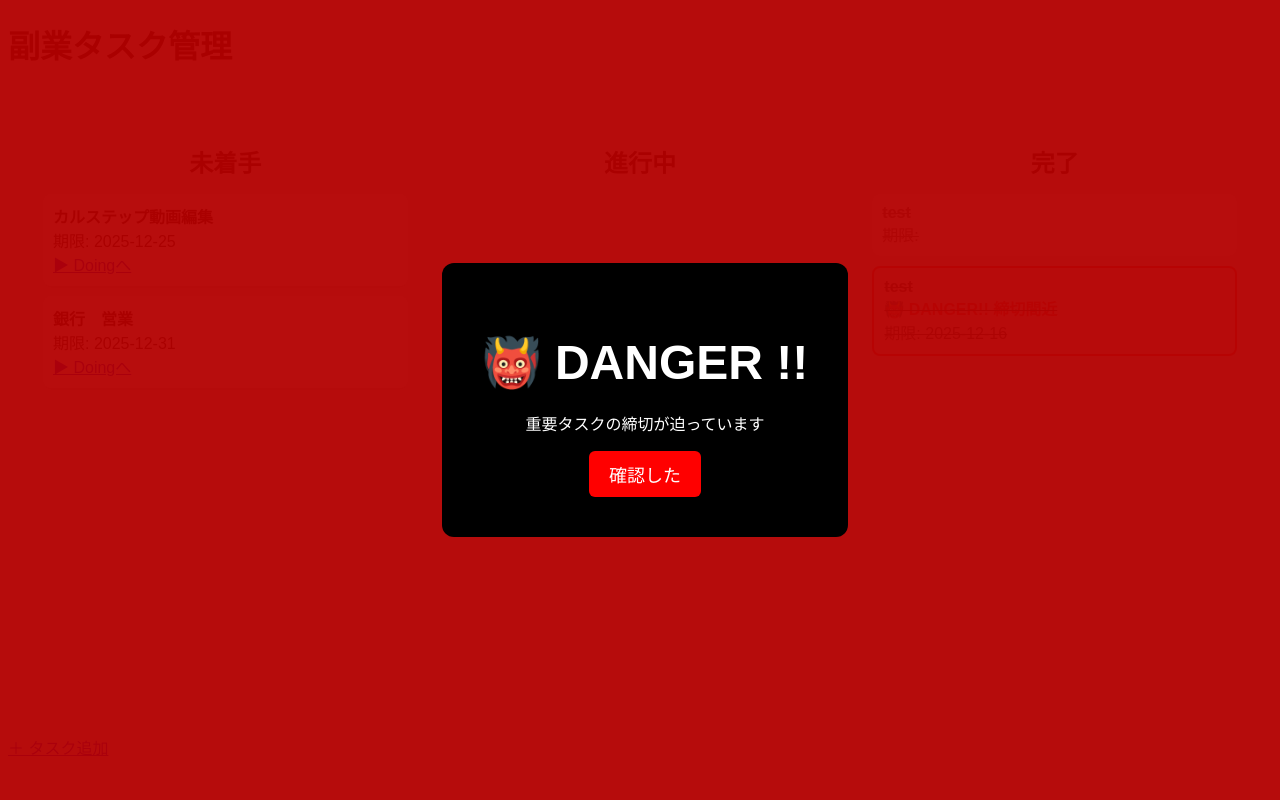
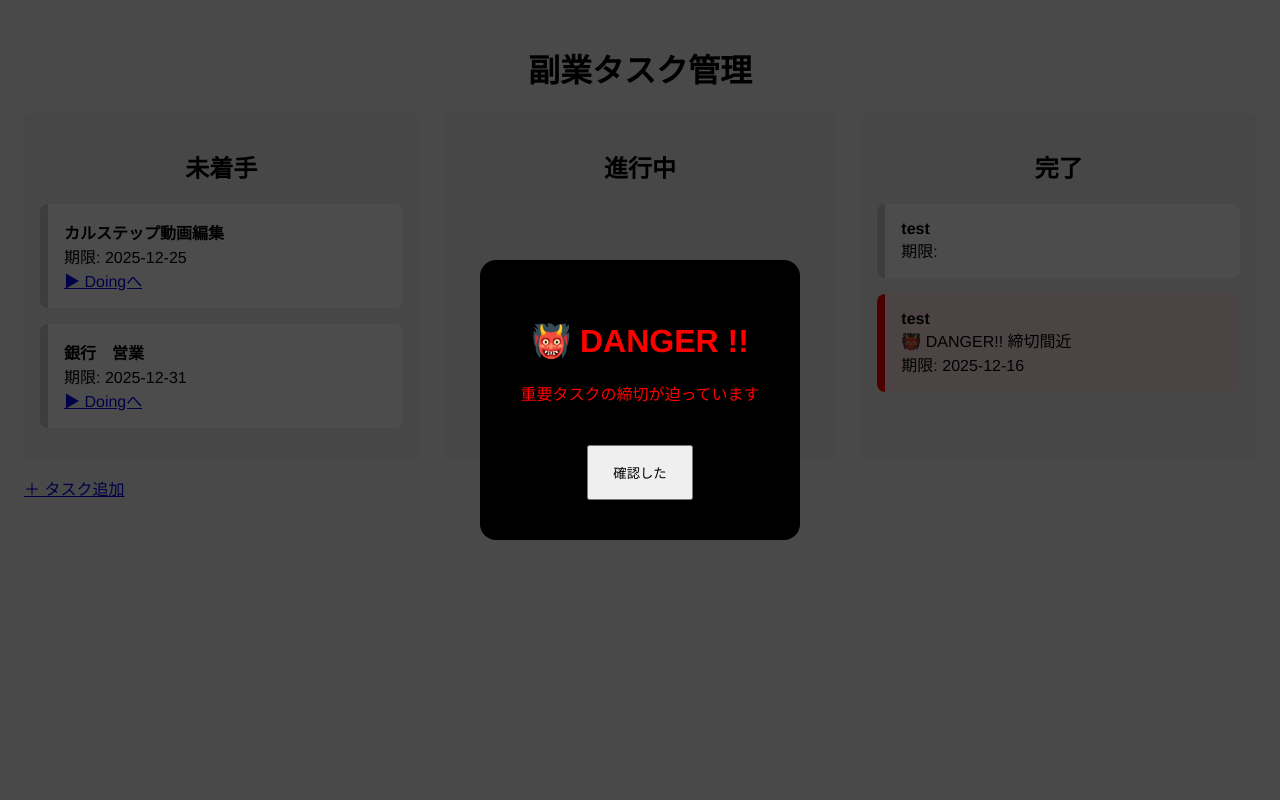
Before and after one commit to primaveratraveler-glitch/taskmanagement, a Flask app: page / in a window 1280 px wide. Run offline with Flask 3, Linux system fonts and the light colour scheme; data comes from the database, SQL or seed files in the repository.

Commit message:
Update style.css

```diff
--- a/static/style.css
+++ b/static/style.css
@@ -1,124 +1,85 @@
 body {
-  font-family: sans-serif;
+  font-family: "Helvetica", "Arial", sans-serif;
   background: #f5f5f5;
+  margin: 0;
+  padding: 24px;
 }
 
-.task-card {
-  background: #fff;
-  padding: 10px;
-  margin-bottom: 10px;
+h1 {
+  text-align: center;
+}
+
+/* ===== カンバン ===== */
+.kanban {
+  display: flex;
+  gap: 24px;
+}
+
+.column {
+  background: #eee;
+  padding: 16px;
+  width: 33%;
   border-radius: 8px;
 }
 
-/* 危険 */
-.task-card.danger {
-  background: #ffcccc;
-  border: 2px solid red;
-  animation: blink 1s infinite;
-}
-
-.alert-text {
-  color: red;
-  font-weight: bold;
-}
-
-/* 注意 */
-.task-card.warning {
-  background: #fff3cd;
-  border: 2px solid orange;
-}
-
-.warning-text {
-  color: orange;
-}
-
-/* 点滅 */
-@keyframes blink {
-  0% { opacity: 1; }
-  50% { opacity: 0.6; }
-  100% { opacity: 1; }
-}
-
-/* ===== DANGER 全画面 ===== */
-#danger-overlay {
-  position: fixed;
-  top: 0;
-  left: 0;
-  width: 100%;
-  height: 100%;
-  background: rgba(180, 0, 0, 0.95);
-  display: flex;
-  justify-content: center;
-  align-items: center;
-  z-index: 9999;
-}
-
-.danger-box {
-  background: #000;
-  color: #fff;
-  padding: 40px;
-  border-radius: 12px;
-  text-align: center;
-  animation: shake 0.4s infinite;
-}
-
-.danger-box h1 {
-  font-size: 48px;
-  margin-bottom: 20px;
-}
-
-.danger-box button {
-  font-size: 18px;
-  padding: 10px 20px;
-  background: red;
-  color: white;
-  border: none;
-  cursor: pointer;
-  border-radius: 6px;
-}
-
-/* 揺れる演出 */
-@keyframes shake {
-  0% { transform: translateX(0); }
-  25% { transform: translateX(-5px); }
-  50% { transform: translateX(5px); }
-  75% { transform: translateX(-5px); }
-  100% { transform: translateX(0); }
-}
-
-/* ===== カンバン全体 ===== */
-.kanban {
-  display: flex;
-  gap: 20px;
-  padding: 20px;
-}
-
-/* ===== 各カラム ===== */
-.column {
-  flex: 1;
-  background: #f0f0f0;
-  padding: 15px;
-  border-radius: 10px;
-  min-height: 70vh;
-}
-
-/* カラムタイトル */
 .column h2 {
   text-align: center;
-  margin-bottom: 15px;
 }
 
 /* ===== タスクカード ===== */
 .task-card {
   background: white;
-  padding: 10px;
-  margin-bottom: 10px;
+  padding: 16px;
+  margin-bottom: 16px;
   border-radius: 8px;
-  box-shadow: 0 2px 5px rgba(0,0,0,0.1);
+  border-left: 8px solid #ccc;
 }
 
-/* 完了タスク */
-.column:nth-child(3) .task-card {
-  opacity: 0.6;
-  text-decoration: line-through;
+/* ⚠ WARNING */
+.task-card.warning {
+  border-left-color: orange;
+  background: #fff6e5;
 }
+
+/* 🔥 DANGER */
+.task-card.danger {
+  border-left-color: red;
+  background: #ffe5e5;
+}
+
+/* ===== ボタン ===== */
+.actions a {
+  display: inline-block;
+  margin-right: 12px;
+  font-size: 16px;
+  text-decoration: none;
+  color: #333;
+}
+
+.actions a.delete {
+  color: red;
+}
+
+/* ===== 👹 オーバーレイ ===== */
+#danger-overlay {
+  position: fixed;
+  inset: 0;
+  background: rgba(0,0,0,0.7);
+  display: flex;
+  justify-content: center;
+  align-items: center;
+  z-index: 999;
+}
+
+.danger-box {
+  background: black;
+  color: red;
+  padding: 40px;
+  text-align: center;
+  border-radius: 16px;
+}
+
+.danger-box button {
+  margin-top: 24px;
+  padding: 16px 24px;
+}
```
